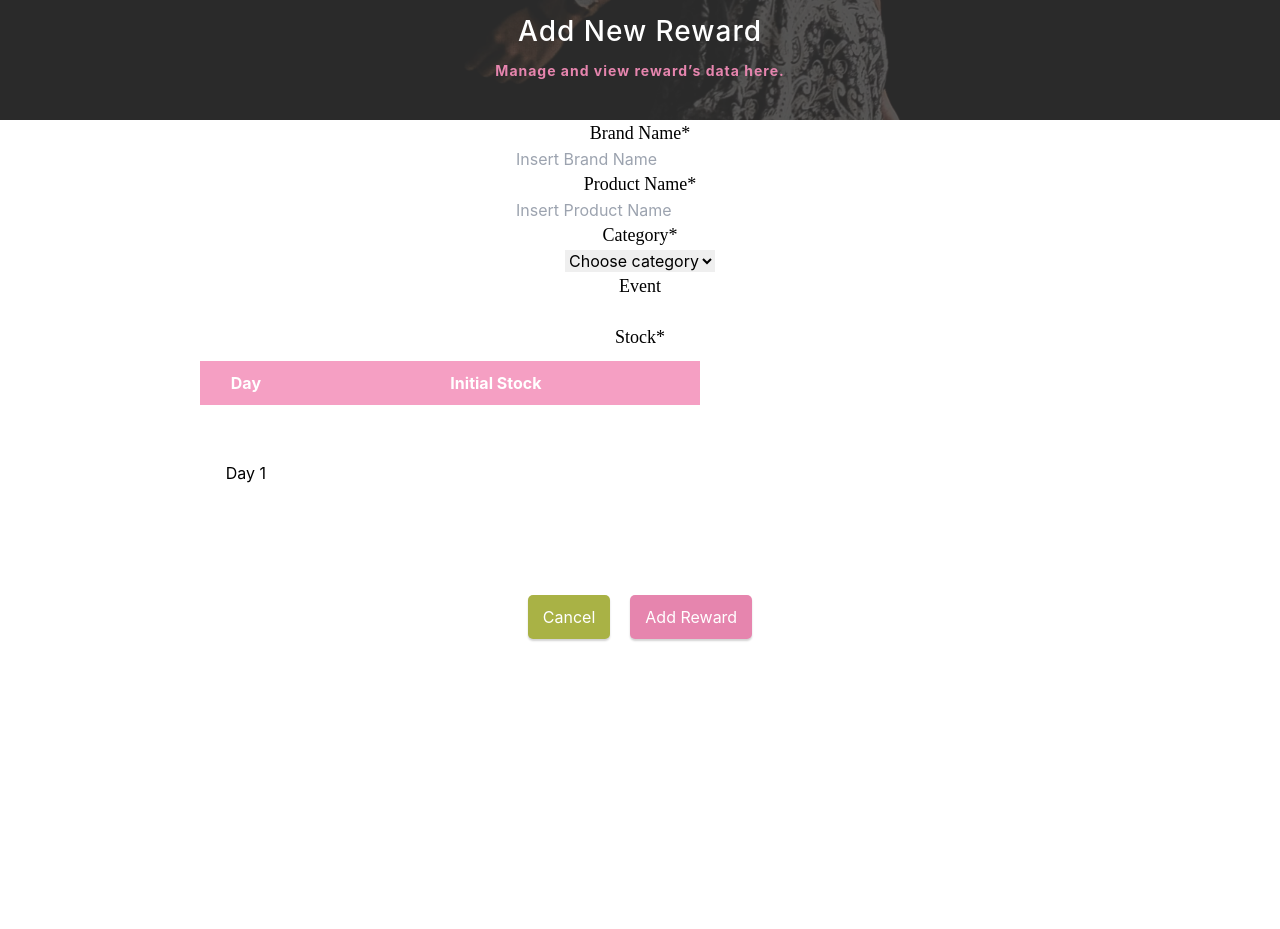
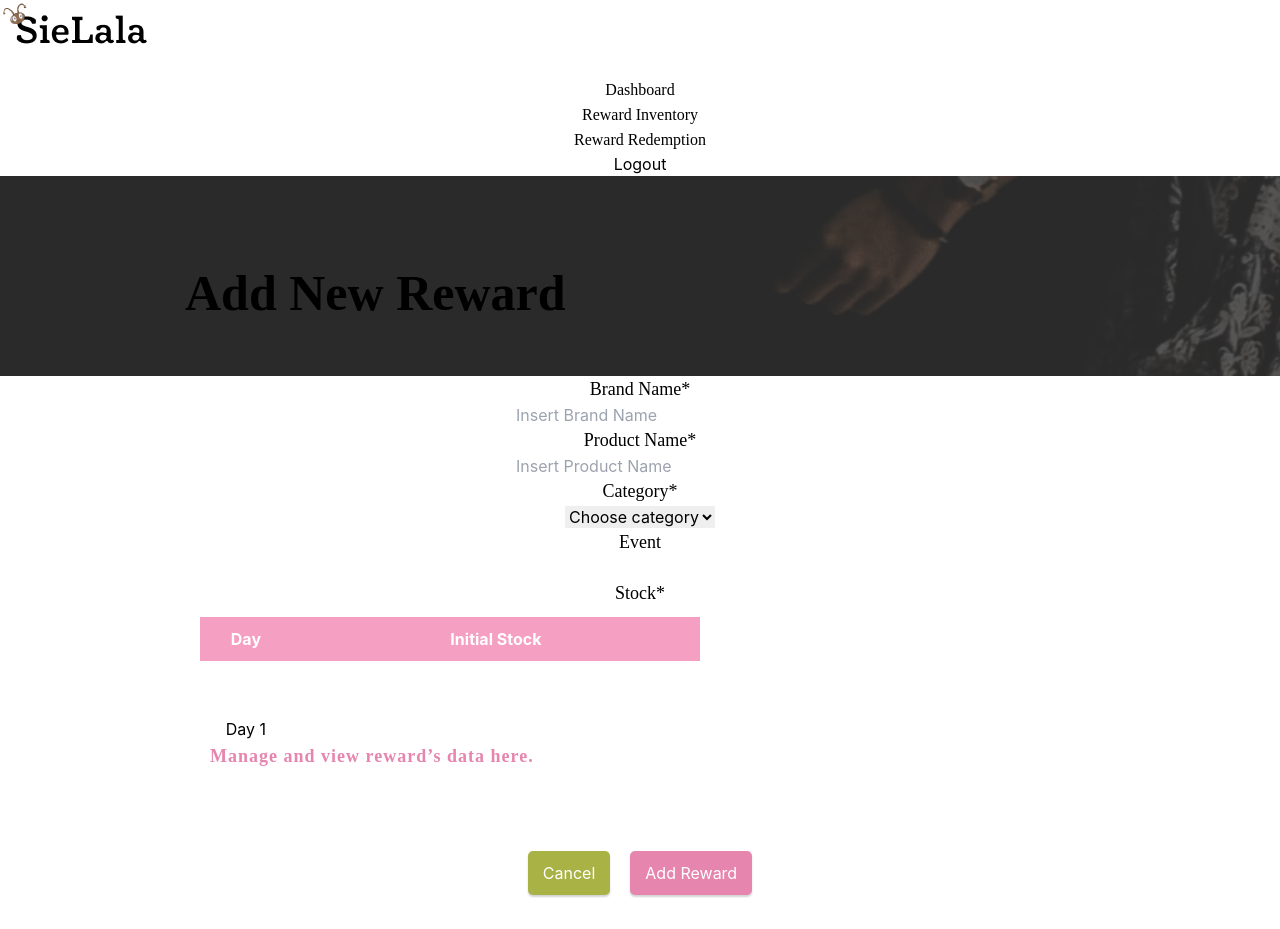
Before and after one commit to whoossh-tech/sielala-frontend, a React (Create React App) app: page /add-reward/1 in a window 1280 px wide. Before the commit the page ends 800 px from the top, so only its background shows below. Built offline with nearby package versions, Linux system fonts and the light colour scheme; no server answers; a web font is replaced by a local one.

Commit message:
fixing header and navbar

```diff
--- a/src/components/navbar/NavbarOperation.js
+++ b/src/components/navbar/NavbarOperation.js
@@ -39,7 +39,7 @@ export function NavbarOperation() {
         color="blue-gray"
         className="p-1 font-normal"
       >
-        <a href="/" className="font-reynaldo flex items-center text-lg text-neutral-80">
+        <a href="/staff" className="font-reynaldo flex items-center text-lg text-neutral-80">
           Reward Redemption
         </a>
       </Typography>
@@ -49,7 +49,7 @@ export function NavbarOperation() {
   return (
     <div className="w-full">
       <style>{reynaldoStyles}</style>
-      <Navbar className="rounded-none sticky top-0 z-10 h-max bg-primary-60 px-4 py-2 lg:px-8 lg:py-4" style={{ border: 'none' }}>
+      <Navbar className="rounded-none sticky top-0 z-10 h-max bg-primary-60 px-4 py-2 lg:px-8 lg:py-4" style={{ border: 'none', zIndex: '0' }}>
         <div className="flex items-center justify-between w-full">
           <div className="flex items-center gap-4">
             <img
@@ -64,7 +64,7 @@ export function NavbarOperation() {
 
           <div className="flex items-center gap-x-1">
             <Button variant="gradient" size="sm" className="hidden lg:inline-block bg-primary-10">
-              <span className="montserrat text-primary-70 text-lg">Log in</span>
+              <span className="montserrat text-primary-70 text-lg">Logout</span>
             </Button>
           </div>
         </div>
--- a/src/pages/EditRewardInventory.js
+++ b/src/pages/EditRewardInventory.js
@@ -4,6 +4,7 @@ import { useState, useEffect} from "react";
 import { Link, useNavigate, useParams } from "react-router-dom";
 import Modal from 'react-modal';
 import {toast, Toaster} from 'react-hot-toast';
+import { NavbarOperation } from '../components/navbar/NavbarOperation';
 import '../static/css/Button.css';
 import '../static/css/FormRewardInventory.css';
 import '../static/css/Modal.css';
@@ -143,15 +144,17 @@ const EditRewardInventory = () => {
 
     return (
         <div className="relative overflow-y-auto h-screen w-screen bg-neutral-10 select-none">
+        <NavbarOperation />
 
-            <div className='bg-neutral-100 relative' style={{ backgroundImage: `url(${backgroundPhoto})`, backgroundSize: 'cover', height: '120px' }}>
-                <div className="text-wrapper">
-                    <h1 className="title">Edit Reward</h1>
-                    <div className="subtitle-wrapper">
+        <div className='bg-neutral-100 relative' style={{ backgroundImage: `url(${backgroundPhoto})`, backgroundSize: 'cover', height: '200px' }}>
+            <div>
+                <h1 id="page-title" className="font-reynaldo mb-6 text-primary-10 ml-6" style={{ paddingTop: 80, paddingLeft: 185, textAlign: 'left', fontSize: 50 }}>
+                    Edit Reward</h1>
+                <div>
                         <p className="subtitle">Manage and view reward’s data here.</p>
-                    </div>
                 </div>
             </div>
+        </div>
 
             <Toaster
                     position="top-center"
--- a/src/pages/FormRewardInventory.js
+++ b/src/pages/FormRewardInventory.js
@@ -4,6 +4,7 @@ import { useState, useEffect} from "react";
 import { Link, useNavigate, useParams } from "react-router-dom";
 import Modal from 'react-modal';
 import {toast, Toaster} from 'react-hot-toast';
+import { NavbarOperation } from '../components/navbar/NavbarOperation';
 import '../static/css/Button.css';
 import '../static/css/FormRewardInventory.css';
 import '../static/css/Modal.css';
@@ -132,15 +133,17 @@ const FormRewardInventory = () => {
     return (
 
         <div className="relative overflow-y-auto h-screen w-screen bg-neutral-10 select-none">
+        <NavbarOperation />
 
-            <div className='bg-neutral-100 relative' style={{ backgroundImage: `url(${backgroundPhoto})`, backgroundSize: 'cover', height: '120px' }}>
-                <div className="text-wrapper">
-                    <h1 className="title">Add New Reward</h1>
-                    <div className="subtitle-wrapper">
+        <div className='bg-neutral-100 relative' style={{ backgroundImage: `url(${backgroundPhoto})`, backgroundSize: 'cover', height: '200px' }}>
+            <div>
+                <h1 id="page-title" className="font-reynaldo mb-6 text-primary-10 ml-6" style={{ paddingTop: 80, paddingLeft: 185, textAlign: 'left', fontSize: 50 }}>
+                    Add New Reward</h1>
+                <div>
                         <p className="subtitle">Manage and view reward’s data here.</p>
-                    </div>
                 </div>
             </div>
+        </div>
 
             <Toaster
                     position="top-center"
--- a/src/pages/RewardInventory.js
+++ b/src/pages/RewardInventory.js
@@ -98,13 +98,14 @@ const RewardInventory = () => {
 
     return (
         <div className="relative overflow-y-auto h-screen w-screen bg-neutral-10 select-none">
-            <NavbarOperation />
+            <NavbarOperation style={{ zIndex: 999 }}/>
 
-            <div className='bg-neutral-100 relative' style={{ backgroundImage: `url(${backgroundPhoto})`, backgroundSize: 'cover', height: '120px' }}>
-                <div className="text-wrapper">
-                    <h1 className="title">Reward Inventory</h1>
-                    <div className="subtitle-wrapper">
-                        <p className="subtitle">Manage and view reward’s data here.</p>
+            <div className='bg-neutral-100 relative' style={{ backgroundImage: `url(${backgroundPhoto})`, backgroundSize: 'cover', height: '200px' }}>
+                <div>
+                    <h1 id="page-title" className="font-reynaldo mb-6 text-primary-10 ml-6" style={{ paddingTop: 80, paddingLeft: 185, textAlign: 'left', fontSize: 50 }}>
+                        Reward Inventory</h1>
+                    <div>
+                            <p className="subtitle">Manage and view reward’s data here.</p>
                     </div>
                 </div>
             </div>
@@ -116,7 +117,7 @@ const RewardInventory = () => {
 
             <br></br>
 
-            <div className="relative overflow-clip w-full border border-neutral-40 rounded-lg">
+            <div className="relative overflow-clip w-full border border-neutral-40 rounded-lg" style={{ width: '200px', margin: '0 auto' }}>
                 <select
                     className="appearance-none px-4 py-3 w-full focus:outline-none"
                     onChange={handleChange}
@@ -128,6 +129,8 @@ const RewardInventory = () => {
                         fontSize: '1rem',
                         lineHeight: '1.5',
                         padding: '0.5rem 1rem',
+                        width: '200px',
+                        alignItems: 'center', justifyContent : 'center'
                     }}
                 >
                     <option>select event</option>
@@ -180,7 +183,7 @@ const RewardInventory = () => {
                     <thead>
                         {/* Column headers */}
                         <tr>
-                            <th> Reward</th>
+                            <th>Reward</th>
                             <th>Brand</th>
                             <th>Category</th>
                             {dayRangeCount.map((day, index) => (
@@ -219,7 +222,7 @@ const RewardInventory = () => {
                     </tbody>
                 </table>
             </div>
-
+            <br></br>
         </div>
     );
 }
--- a/src/pages/tenant/TenantRegistrationForm.js
+++ b/src/pages/tenant/TenantRegistrationForm.js
@@ -137,7 +137,13 @@ const TenantRegistrationForm = () => {
             <NavbarGuest />
 
             <div className='bg-neutral-100 relative' style={{ backgroundImage: `url(${backgroundPhoto})`, backgroundSize: 'cover', height: '200px' }}>
-                <h1 id="page-title" className="font-reynaldo mb-6 text-primary-10 ml-6" style={{ paddingTop: 110, paddingLeft: 185, textAlign: 'left', fontSize: 50 }}>Tenant Registration</h1>
+                <div>
+                    <h1 id="page-title" className="font-reynaldo mb-6 text-primary-10 ml-6" style={{ paddingTop: 80, paddingLeft: 185, textAlign: 'left', fontSize: 50 }}>
+                    Tenant Registration</h1>
+                    <div>
+                            <p className="subtitle">Register as Tenant at Lala Market now!</p>
+                    </div>
+                </div>
             </div>
 
             <form
--- a/src/static/css/FormRewardInventory.css
+++ b/src/static/css/FormRewardInventory.css
@@ -50,3 +50,17 @@ th, td {
     justify-content: center;
     align-items: center;
 }
+
+.subtitle {
+    font-size: 18px;
+    color: #E685AE;
+    font-weight: bold;
+    letter-spacing: 1px;
+    position: absolute;
+    bottom: 0;
+    left: 0;
+    margin-left: 210px;
+    margin-bottom: 30px
+    /* margin-top: 0; Reset margin-top */
+    /* margin: 0 5px; */
+}
--- a/src/static/css/RewardInventory.css
+++ b/src/static/css/RewardInventory.css
@@ -24,7 +24,7 @@
     display: flex;
     flex-direction: column;
     align-items: center;
-    width: 900px;
+    width: 780px;
     margin: 0 auto; /* Center the container horizontally */
     gap: 20px;
 }
@@ -47,6 +47,7 @@
     text-align: left;
     margin-top: 0; /* Reset margin-top */
     margin: 0;
+    width: 120px;
 }
 
 .each-reward{
@@ -58,15 +59,20 @@
 }
 
 .subtitle {
-    font-size: 14px;
+    font-size: 18px;
     color: #E685AE;
     font-weight: bold;
     letter-spacing: 1px;
-    margin-top: 0; /* Reset margin-top */
-    margin: 0 5px;
+    position: absolute;
+    bottom: 0;
+    left: 0;
+    margin-left: 210px;
+    margin-bottom: 30px
+    /* margin-top: 0; Reset margin-top */
+    /* margin: 0 5px; */
 }
 
-.subtitle-wrapper {
+/* .subtitle-wrapper {
     display: flex;
     align-items: center;
 }
@@ -82,7 +88,7 @@
     display: inline-flex;
     flex-direction: column;
     gap: 4px;
-}
+} */
 
 #page-title {
     font-size: xx-large;
@@ -125,4 +131,9 @@ th {
     text-align: center;
     justify-content: center;
     align-items: center;
+    z-index: 9999;
 }
+
+#page-title {
+    font-size: xx-large;
+}
```
Also changed, not shown: src/pages/RewardDetail.js (+16 -9 lines).
